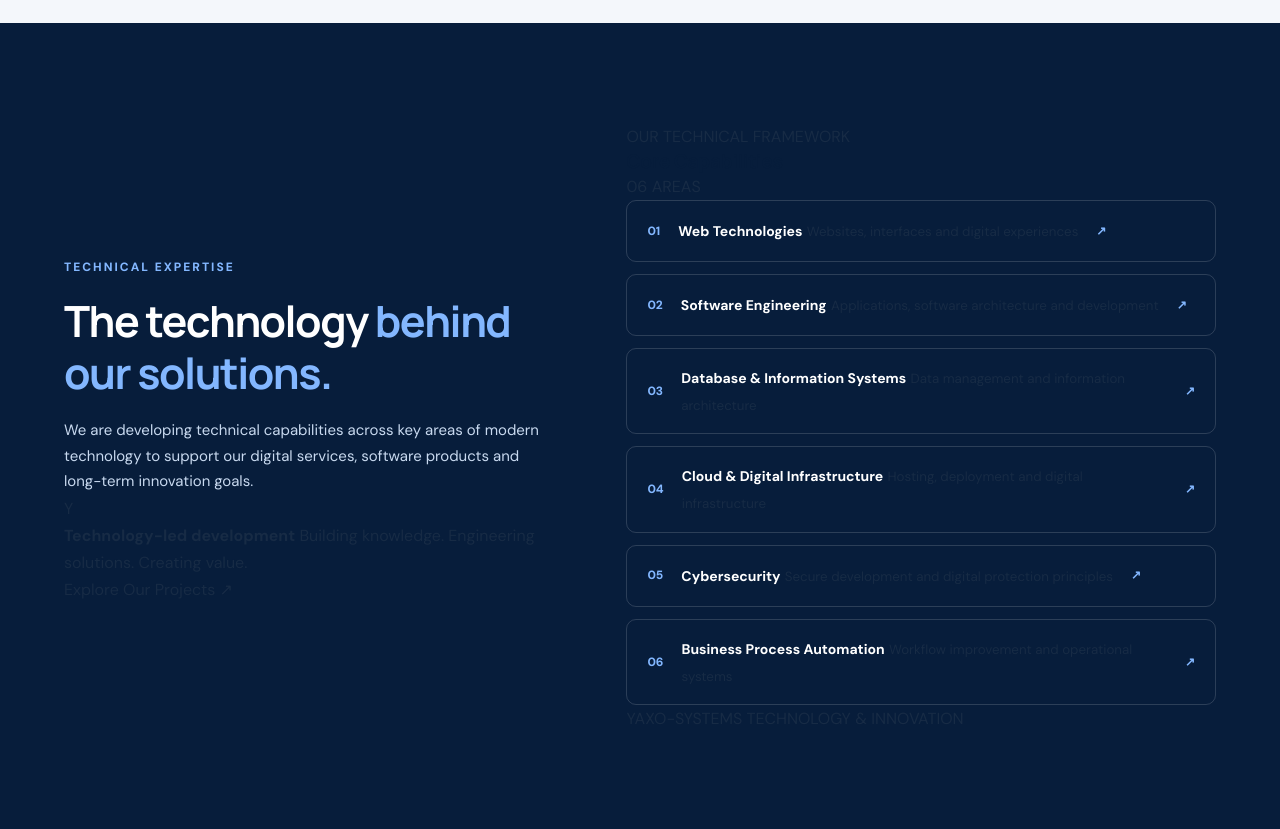
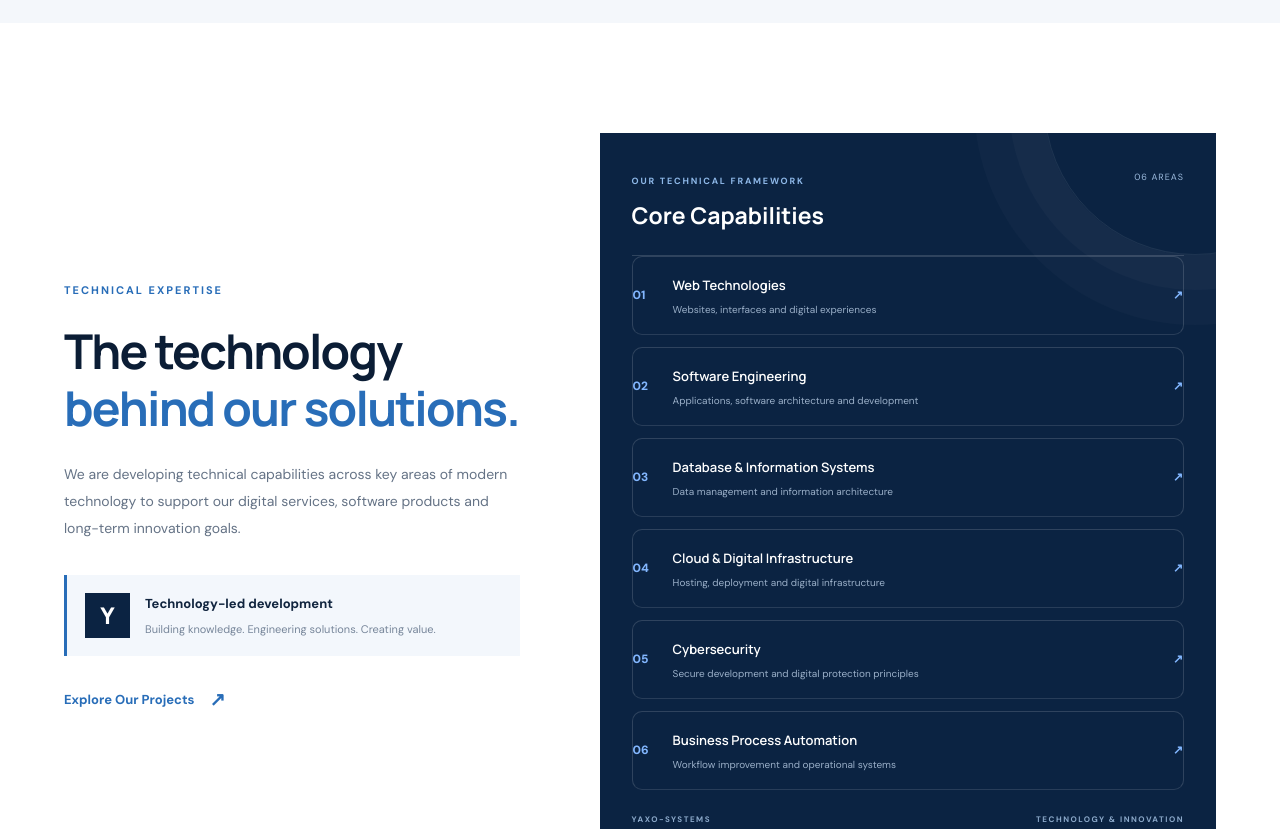
Before and after one commit to Allaboutgrowing/YAXO-SYSTEMS-, a plain HTML site: page index.html in a window 1280 px wide. Shown: the part 6320-7149 px from the top of the page. Drawn offline with Linux system fonts and the light colour scheme.

Commit message:
Update style.css

```diff
--- a/style.css
+++ b/style.css
@@ -3483,3 +3483,311 @@ button {
     }
 
 }
+/* =========================================
+   YAXO-SYSTEMS — EXPERTISE SECTION
+========================================= */
+
+.expertise {
+    background: #ffffff;
+    padding-top: 110px;
+    padding-bottom: 110px;
+}
+
+.expertise-grid {
+    display: grid;
+    grid-template-columns: 0.85fr 1.15fr;
+    gap: 80px;
+    align-items: center;
+}
+
+/* LEFT CONTENT */
+
+.expertise-content .eyebrow {
+    display: inline-block;
+    color: #286db8;
+    font-size: 11px;
+    font-weight: 700;
+    letter-spacing: 2px;
+    margin-bottom: 22px;
+}
+
+.expertise-content h2 {
+    font-family: 'Manrope', sans-serif;
+    color: #0b1d35;
+    font-size: clamp(34px, 4vw, 48px);
+    line-height: 1.2;
+    letter-spacing: -1.8px;
+    margin-bottom: 24px;
+}
+
+.expertise-content h2 span {
+    display: block;
+    color: #286db8;
+}
+
+.expertise-content > p {
+    color: #657386;
+    font-size: 14px;
+    line-height: 1.95;
+    margin-bottom: 32px;
+}
+
+/* HIGHLIGHT */
+
+.expertise-highlight {
+    display: flex;
+    align-items: center;
+    gap: 15px;
+    padding: 18px;
+    background: #f3f7fc;
+    border-left: 3px solid #286db8;
+    margin-bottom: 28px;
+}
+
+.expertise-highlight-icon {
+    width: 45px;
+    height: 45px;
+    flex-shrink: 0;
+    display: flex;
+    align-items: center;
+    justify-content: center;
+    background: #0b2342;
+    color: #ffffff;
+    font-family: 'Manrope', sans-serif;
+    font-size: 23px;
+    font-weight: 800;
+}
+
+.expertise-highlight div:last-child {
+    display: flex;
+    flex-direction: column;
+    gap: 6px;
+}
+
+.expertise-highlight strong {
+    color: #10243e;
+    font-size: 13px;
+}
+
+.expertise-highlight span {
+    color: #77869a;
+    font-size: 11px;
+    line-height: 1.6;
+}
+
+/* PROJECT LINK */
+
+.expertise-link {
+    display: inline-flex;
+    align-items: center;
+    gap: 15px;
+    color: #286db8;
+    font-size: 13px;
+    font-weight: 700;
+    text-decoration: none;
+}
+
+.expertise-link span {
+    font-size: 19px;
+    transition: transform .3s ease;
+}
+
+.expertise-link:hover span {
+    transform: translate(4px, -4px);
+}
+
+
+/* RIGHT PANEL */
+
+.expertise-panel {
+    background: #0b2342;
+    padding: 32px;
+    color: #ffffff;
+    position: relative;
+    overflow: hidden;
+}
+
+.expertise-panel::before {
+    content: "";
+    position: absolute;
+    width: 300px;
+    height: 300px;
+    top: -180px;
+    right: -130px;
+    border: 1px solid rgba(255,255,255,.08);
+    border-radius: 50%;
+    box-shadow:
+        0 0 0 35px rgba(255,255,255,.025),
+        0 0 0 70px rgba(255,255,255,.02);
+    pointer-events: none;
+}
+
+.expertise-panel-header {
+    display: flex;
+    justify-content: space-between;
+    align-items: flex-start;
+    gap: 15px;
+    padding-bottom: 25px;
+    border-bottom: 1px solid rgba(255,255,255,.15);
+    position: relative;
+}
+
+.expertise-panel-header > div > span {
+    color: #8eb8e8;
+    font-size: 9px;
+    font-weight: 700;
+    letter-spacing: 1.8px;
+}
+
+.expertise-panel-header h3 {
+    color: #ffffff;
+    font-family: 'Manrope', sans-serif;
+    font-size: 23px;
+    margin-top: 10px;
+}
+
+.expertise-panel-index {
+    color: #9bb9dc;
+    font-size: 9px;
+    letter-spacing: 1px;
+    white-space: nowrap;
+    padding-top: 5px;
+}
+
+
+/* CAPABILITY ITEMS */
+
+.expertise-list {
+    position: relative;
+}
+
+.expertise-item {
+    min-height: 79px;
+    display: flex;
+    align-items: center;
+    gap: 18px;
+    padding: 15px 0;
+    border-bottom: 1px solid rgba(255,255,255,.12);
+    transition: padding .3s ease;
+}
+
+.expertise-item:hover {
+    padding-left: 8px;
+}
+
+.expertise-number {
+    color: #77a9e0;
+    font-size: 11px;
+    font-weight: 700;
+    min-width: 22px;
+}
+
+.expertise-item-content {
+    display: flex;
+    flex-direction: column;
+    gap: 6px;
+    flex: 1;
+}
+
+.expertise-item-content strong {
+    color: #ffffff;
+    font-family: 'Manrope', sans-serif;
+    font-size: 13px;
+    font-weight: 600;
+}
+
+.expertise-item-content small {
+    color: #9aafc8;
+    font-size: 10px;
+    line-height: 1.5;
+}
+
+.expertise-arrow {
+    color: #77a9e0;
+    font-size: 17px;
+    transition: transform .3s ease;
+}
+
+.expertise-item:hover .expertise-arrow {
+    transform: translate(3px, -3px);
+}
+
+
+/* PANEL FOOTER */
+
+.expertise-panel-footer {
+    display: flex;
+    justify-content: space-between;
+    gap: 15px;
+    padding-top: 23px;
+    color: #8ca9ca;
+    font-size: 8px;
+    font-weight: 700;
+    letter-spacing: 1.5px;
+}
+
+
+/* =========================================
+   TABLET RESPONSIVENESS
+========================================= */
+
+@media (max-width: 950px) {
+
+    .expertise-grid {
+        grid-template-columns: 1fr;
+        gap: 45px;
+    }
+
+    .expertise-content {
+        max-width: 650px;
+    }
+
+}
+
+
+/* =========================================
+   MOBILE RESPONSIVENESS
+========================================= */
+
+@media (max-width: 650px) {
+
+    .expertise {
+        padding-top: 75px;
+        padding-bottom: 75px;
+    }
+
+    .expertise-grid {
+        gap: 35px;
+    }
+
+    .expertise-content h2 {
+        font-size: 35px;
+    }
+
+    .expertise-panel {
+        padding: 23px 18px;
+    }
+
+    .expertise-panel-header h3 {
+        font-size: 20px;
+    }
+
+    .expertise-item {
+        gap: 12px;
+        min-height: 82px;
+    }
+
+    .expertise-item-content strong {
+        font-size: 12px;
+    }
+
+    .expertise-item-content small {
+        font-size: 9px;
+    }
+
+    .expertise-panel-footer {
+        font-size: 7px;
+        letter-spacing: 1px;
+    }
+
+}
```
